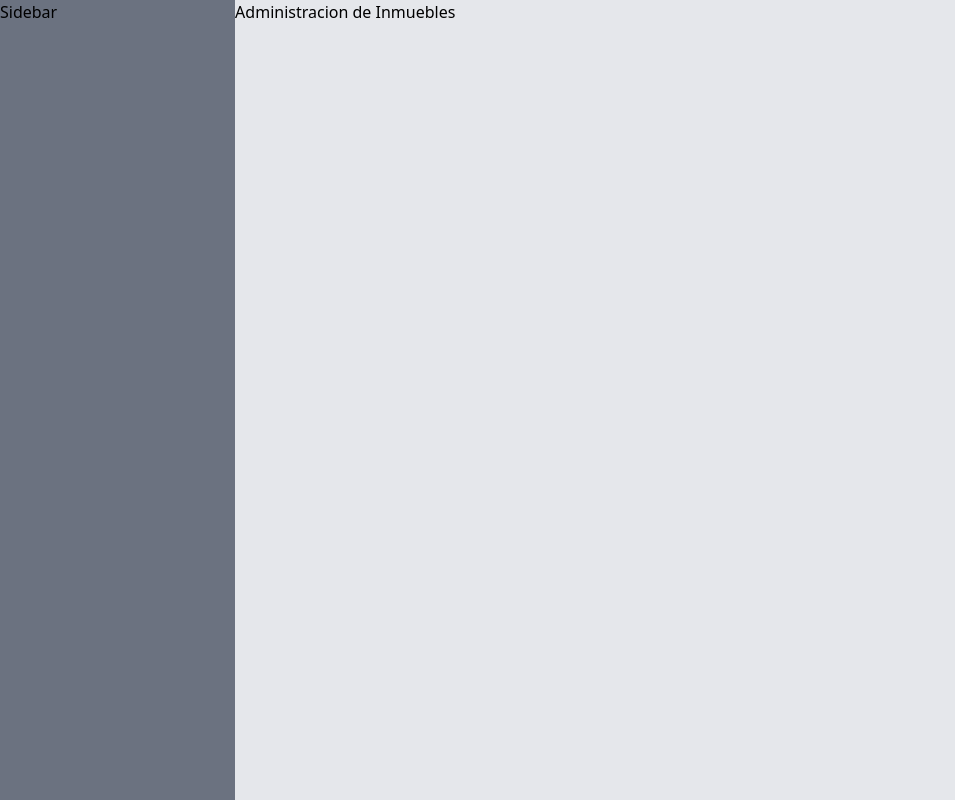
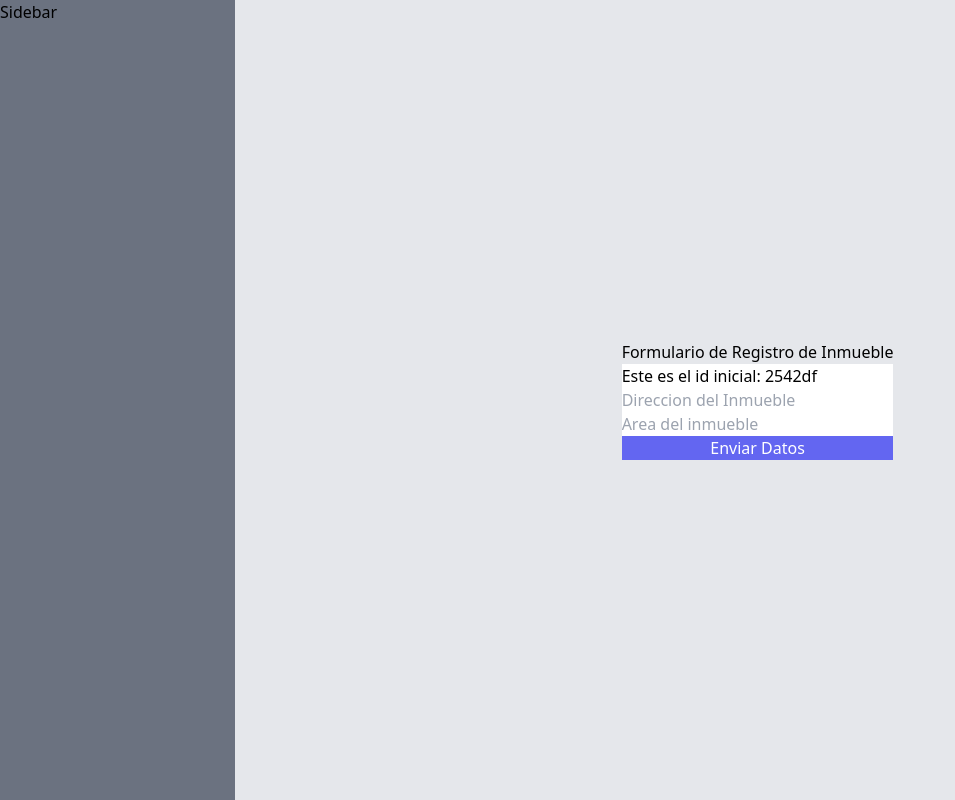
Before and after one commit to giselaroman/modulo-ventas, a React (Create React App) app: page /admin/inmuebles in a window 1280 px wide. Shown: the whole page, without its empty margins (0-955 px from the left). Built offline with nearby package versions, Linux system fonts and the light colour scheme.

Commit message:
edicion inicial de useEffect y useState en la pagina de inmueble

```diff
--- a/src/layout/AuthLayout.jsx
+++ b/src/layout/AuthLayout.jsx
@@ -4,7 +4,7 @@ const AuthLayout = ({children}) => {
     return (
         <div className='flex flex-col items-center justify-center bg-gray-50 py-2 px-4'>
             Autenticacion
-            <div classNamr=' flex w-full flex-col'>
+            <div classNamr=' flex w-full'>
             {children}
 
             </div>
--- a/src/layout/HomeLayout.jsx
+++ b/src/layout/HomeLayout.jsx
@@ -6,7 +6,7 @@ const HomeLayout = ({children}) => {
     return (
         <div className='flex w-screen h-screen '>
             <Sidebar/>
-            <main className='flex w-full bg-gray-200 overflow-y-scroll'>
+            <main className='flex w-full bg-gray-200 overflow-y-scroll items-center justify-center'>
             {children}
             </main>
 
--- a/src/pages/Admin/Inmuebles.jsx
+++ b/src/pages/Admin/Inmuebles.jsx
@@ -1,10 +1,37 @@
-import React from 'react'
+import React, {useEffect, useState} from 'react'
 
 const Inmuebles = () => {
+
+    const [IdInmueble, setIdInmueble] = useState("Este es el id inicial: 2542df");
+
+
+    useEffect(()=>{
+        console.log('holas, soy un use effect');
+        // PAS 2
+        // PASO 3
+        // PASO 4
+    },[]);
+
+    useEffect( () => {
+        console.log("esta es una funcion que se ejecuta cada vez que cambia el id del inmueble")
+        console.log("el valor de la variable es ", IdInmueble);
+    } , [IdInmueble]);
+
+
+    const enviarDatosBackend = () => {
+        console.log("el valor de la variable id del inmueble es ", IdInmueble);
+    }
+
     return (
-        <div>
-            Administracion de Inmuebles
-        </div>
+        <form className='flex flex-col'>
+            <h2> Formulario de Registro de Inmueble </h2>
+            <input onChange={(e) => {setIdInmueble(e.target.value)}}
+            value={IdInmueble}
+            type="text" placeholder='Id del Inmueble'/>
+            <input onChange={(e) =>{console.log(e.target.value)}} type="text" placeholder='Direccion del Inmueble'/>
+            <input onChange={(e) =>{console.log(e.target.value)}} type="text" placeholder='Area del inmueble' />
+            <button type='button' onClick={enviarDatosBackend} className='bg-indigo-500 text-white'>Enviar Datos</button>
+        </form>
     )
 }
 
```
